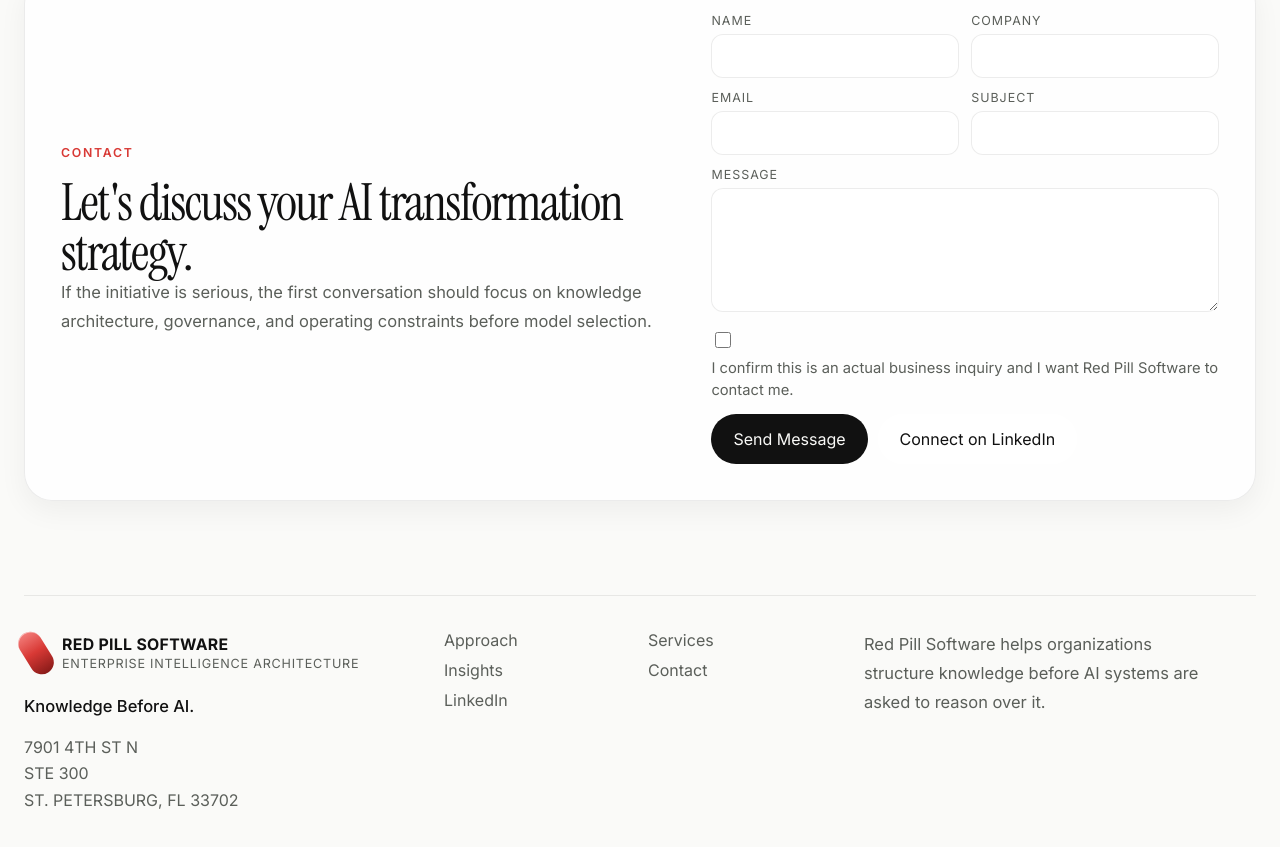
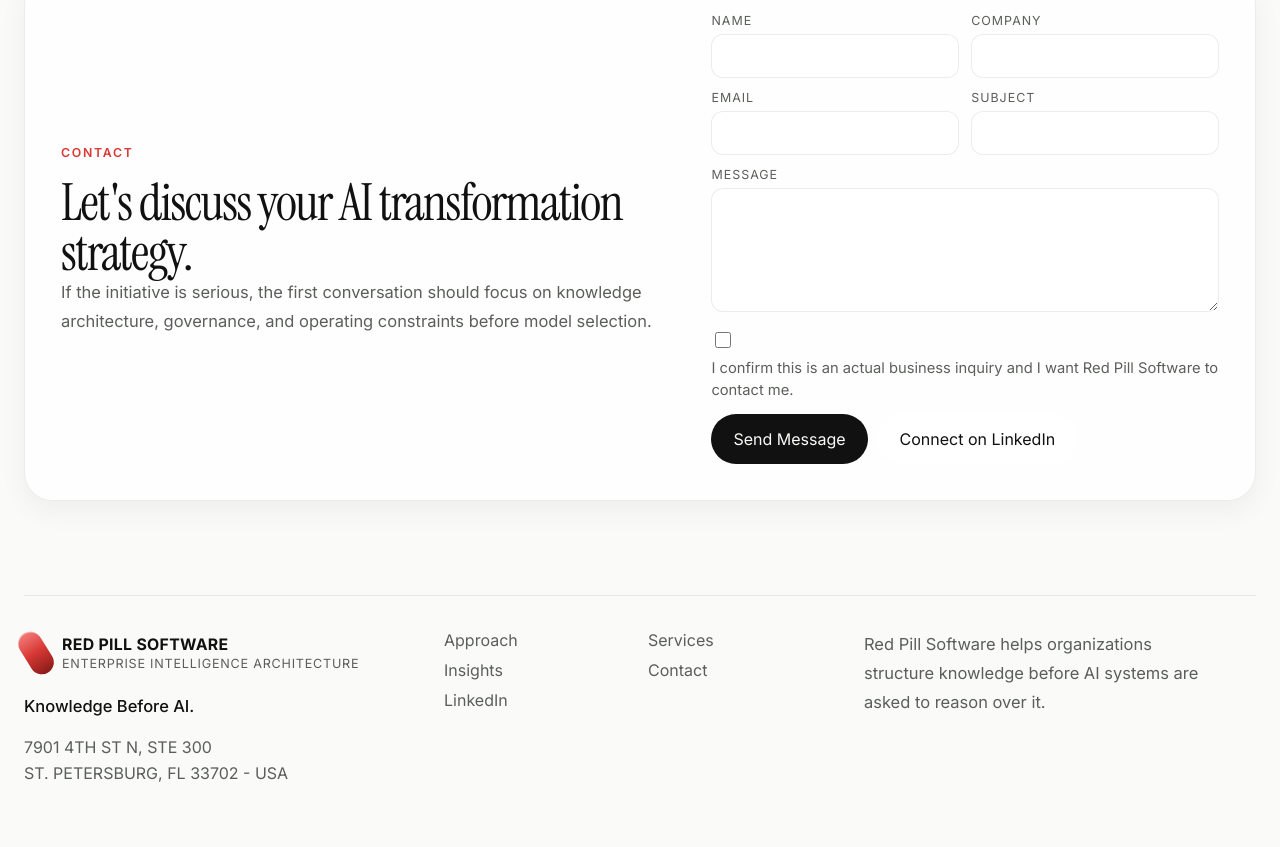
Before and after one commit to MRVLDZ76/redpill, a React (Vite) app: page / in a window 1280 px wide. Shown: the part 6161-7008 px from the top of the page. Built offline with nearby package versions, Linux system fonts and the light colour scheme; no server answers.

Commit message:
v3-address

```diff
--- a/src/content.ts
+++ b/src/content.ts
@@ -346,7 +346,7 @@
     },
     footer: {
       tagline: 'Knowledge Before AI.',
-      address: ['7901 4TH ST N', 'STE 300', 'ST. PETERSBURG, FL 33702'],
+      address: ['7901 4TH ST N, STE 300', 'ST. PETERSBURG, FL 33702 - USA' ],
       links: ['Approach', 'Services', 'Insights', 'Contact', 'LinkedIn'],
     },
   },
@@ -549,7 +549,7 @@
     },
     footer: {
       tagline: 'La connaissance avant l\'IA.',
-      address: ['7901 4TH ST N', 'STE 300', 'ST. PETERSBURG, FL 33702'],
+      address: ['7901 4TH ST N, STE 300', 'ST. PETERSBURG, FL 33702 - USA' ],
       links: ['Approche', 'Services', 'Analyses', 'Contact', 'LinkedIn'],
     },
   },
@@ -752,7 +752,7 @@
     },
     footer: {
       tagline: 'Conocimiento antes que IA.',
-      address: ['7901 4TH ST N', 'STE 300', 'ST. PETERSBURG, FL 33702'],
+      address: ['7901 4TH ST N, STE 300', 'ST. PETERSBURG, FL 33702 - USA' ],
       links: ['Enfoque', 'Servicios', 'Ideas', 'Contacto', 'LinkedIn'],
     },
   },
```
